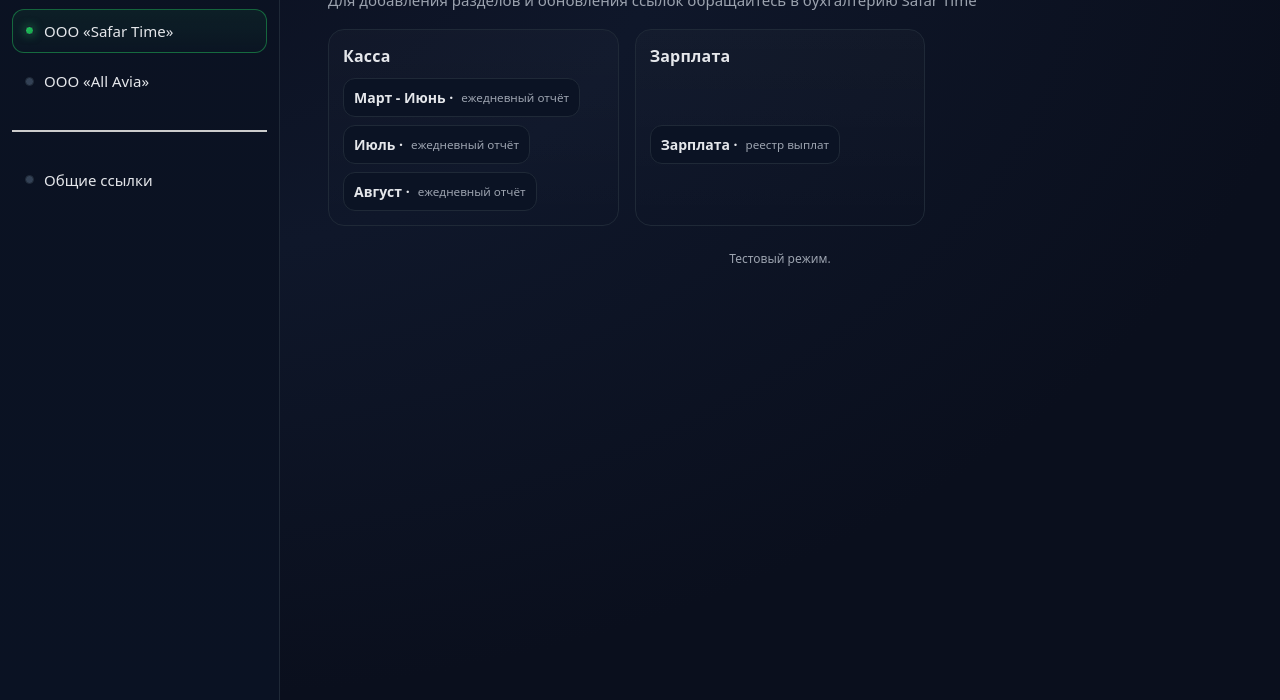
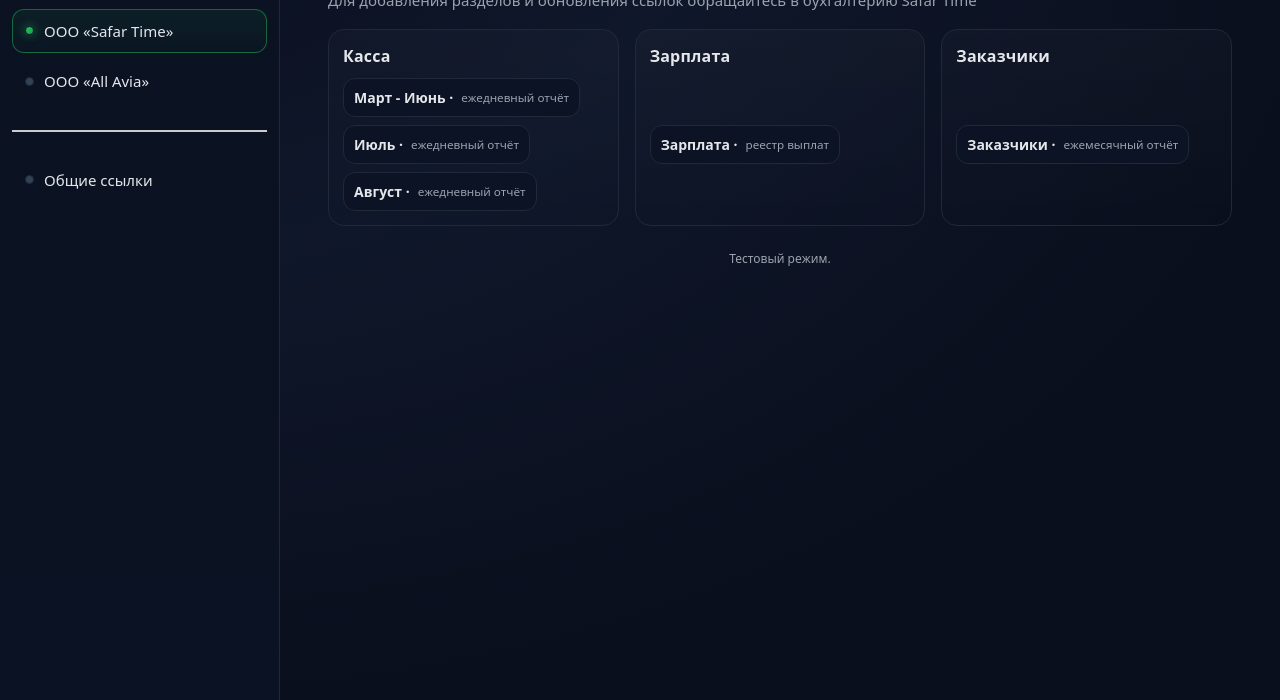
Before and after one commit to azimUtkirovich/company_links, a plain HTML site: page index.html in a window 1280 px wide. Shown: the part 100-800 px from the top of the page. Drawn offline with Linux system fonts and the light colour scheme.

Commit message:
Добавлено заказчики в SAFARTIME

```diff
--- a/index.html
+++ b/index.html
@@ -349,6 +349,19 @@
                 </div>
               </div>
             </article>
+            <article class="card">
+              <h3>Заказчики</h3>
+              <div class="links">
+                <div class="link">
+                  <a
+                    href="https://docs.google.com/spreadsheets/d/1XtpCpXDLdyEERs3CgVTdHGEMaGBZ4YIP/edit?gid=1184703169#gid=1184703169"
+                    target="_blank"
+                    rel="noopener noreferrer"
+                    >Заказчики · <small>ежемесячный отчёт</small></a
+                  >
+                </div>
+              </div>
+            </article>
           </div>
         </section>
 
```
